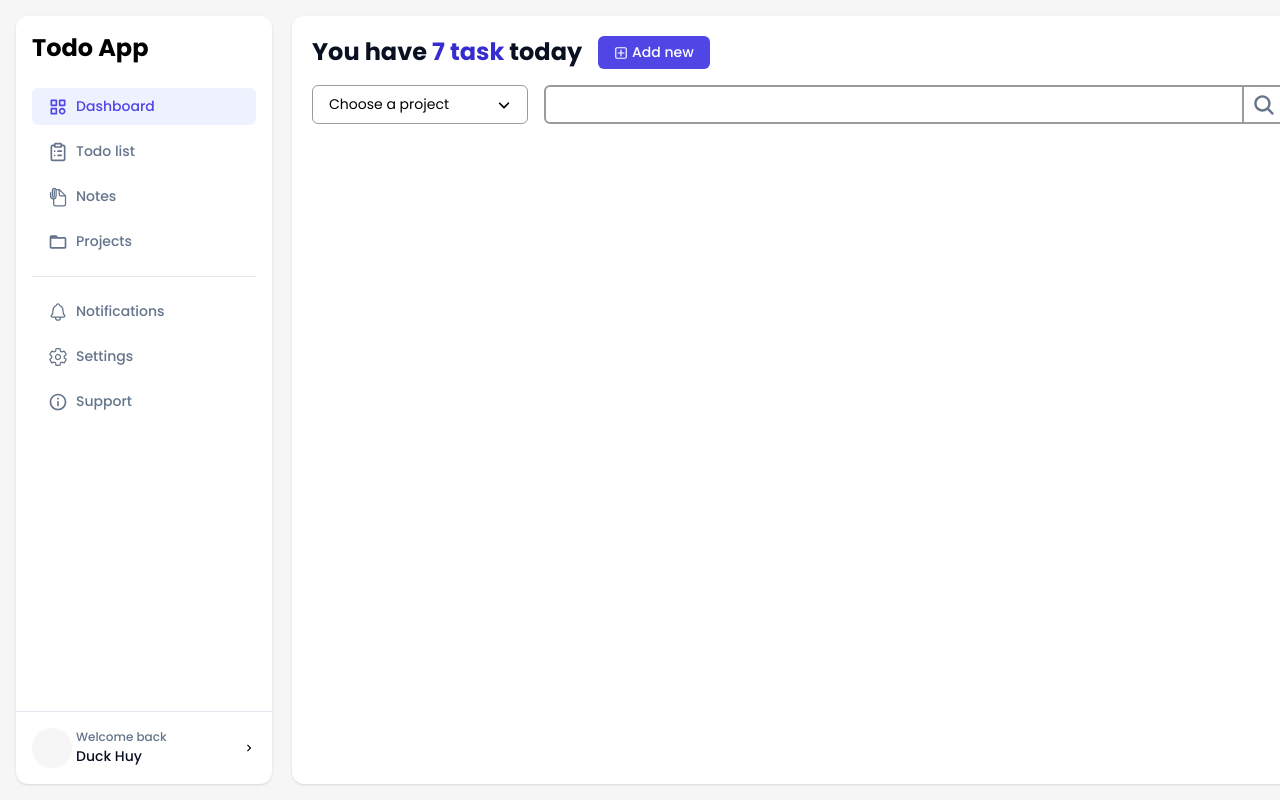
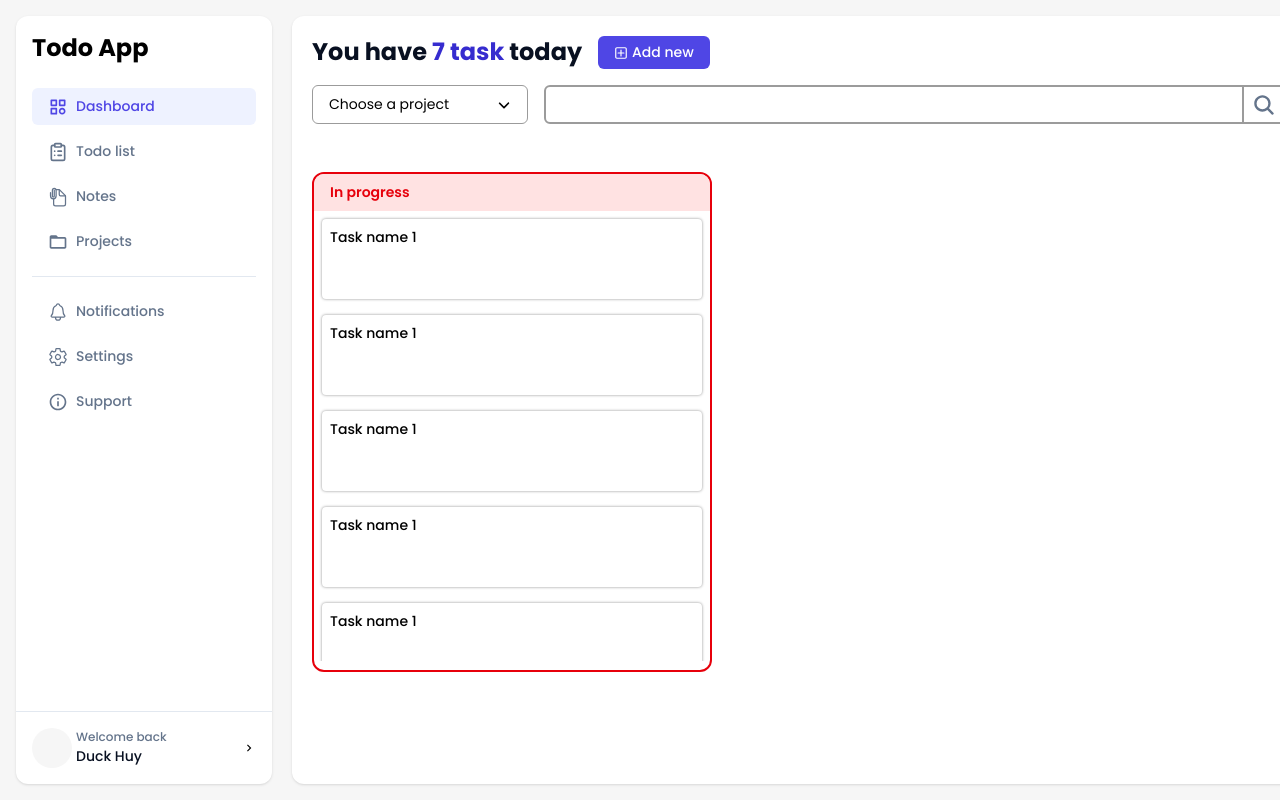
Before and after one commit to dhuy00/Knowly, a React (Vite) app in the folder knowly_frontend/: page /todo-list in a window 1280 px wide. Shown: the top 800 px of the page. Built offline with nearby package versions, Linux system fonts and the light colour scheme.

Commit message:
add ui for category of todo list, including task (20%)

```diff
--- /dev/null
+++ b/knowly_frontend/src/components/todolist/Category.tsx
@@ -0,0 +1,22 @@
+import React from 'react'
+import Task from './Task'
+
+const Category = () => {
+  return (
+    <div className='w-[400px] h-[500px] rounded-xl border-2 border-red-600 overflow-hidden text-common'>
+      <h3 className='pl-4 py-2 bg-red-100 text-red-600 font-semibold'>In progress</h3>
+      <div className='p-2 flex flex-col gap-4 overflow-y-scroll max-h-[450px]'>
+        <Task/>
+        <Task/>
+        <Task/>
+        <Task/>
+        <Task/>
+        <Task/>
+        <Task/>
+        <Task/>
+      </div>
+    </div>
+  )
+}
+
+export default Category
--- /dev/null
+++ b/knowly_frontend/src/components/todolist/Task.tsx
@@ -0,0 +1,11 @@
+import React from 'react'
+
+const Task = () => {
+  return (
+    <div className='min-h-20 rounded-sm shadow-around p-2'>
+      <span className='font-medium'>Task name 1</span>
+    </div>
+  )
+}
+
+export default Task
--- a/knowly_frontend/src/index.css
+++ b/knowly_frontend/src/index.css
@@ -19,11 +19,13 @@
   --color-background-hover-secondary: rgba(28, 46, 150, 0.08);
   --color-background-active-primary: rgba(28, 46, 150, 0.1);
   --color-button-primary: rgba(79, 70, 229, 1);
-  --color-button-primary-active: rgba(54, 44, 207, 1);
-  --color-button-primary-hover: rgba(54, 44, 240, 1);
+  --color-button-primary-active: rgba(54, 44, 240, 1);
+  --color-button-primary-hover: rgba(54, 44, 207, 1);
   /* Font */
   --font-poppins: "Poppins", sans-serif;
   /* Font size */
   --text-common: 14px;
   --text-small: 12px;
+  /* Box shadow */
+  --shadow-around: 0 0 3px rgba(0,0,0,0.45);
 }
--- a/knowly_frontend/src/pages/todo-list/TodoList.tsx
+++ b/knowly_frontend/src/pages/todo-list/TodoList.tsx
@@ -7,6 +7,7 @@ import { IoMdSettings } from "react-icons/io";
 import { MdFilterAlt } from "react-icons/md";
 import { RiExpandDiagonal2Line } from "react-icons/ri";
 import { CgAddR } from "react-icons/cg";
+import Category from '../../components/todolist/Category'
 
 
 const TodoList = () => {
@@ -80,7 +81,8 @@ const TodoList = () => {
           today
         </h3>
         <button className='flex justify-center items-center gap-1 text-common font-medium
-      bg-text-primary-hover text-white px-4 py-1.5 rounded-md'>
+      bg-button-primary text-white px-4 py-1.5 rounded-md hover:bg-button-primary-hover
+      active:bg-button-primary-active'>
           <CgAddR />
           <span>
             Add new
@@ -125,6 +127,10 @@ const TodoList = () => {
           </button>
         </div>
       </Dialog>
+
+      <div className='mt-12'>
+        <Category/>
+      </div>
     </div>
   );
 }
```
